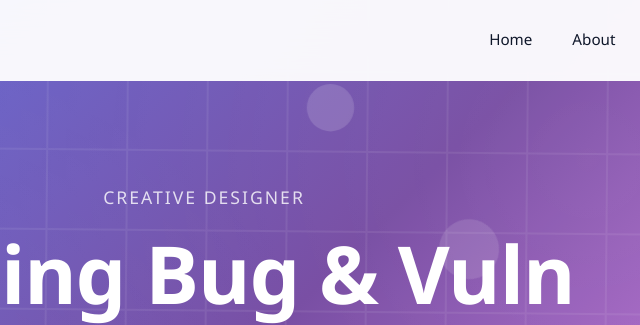
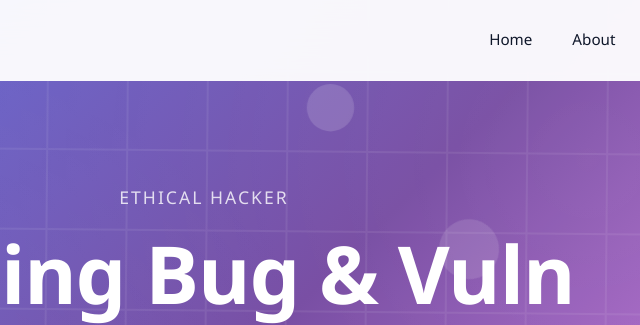
Before and after one commit to mamunrana-arm/seartechit, a plain HTML site: page index.html in a window 1280 px wide. Shown: the top 325 px of the page, 436-1076 px from the left. Drawn offline with Linux system fonts and the light colour scheme.

Commit message:
index.html

```diff
--- a/index.html
+++ b/index.html
@@ -54,7 +54,7 @@ https://templatemo.com/tm-593-personal-shape
             <div class="shape shape-6"></div>
         </div>
         <div class="hero-content">
-            <div class="hero-subtitle">Creative Designer</div>
+            <div class="hero-subtitle">Ethical Hacker</div>
             <h1>Finding Bug & Vuln Make You Save</h1>
             <p class="subtitle">We find your bugs, vuln, error to make your company secure. Be Happy with us.</p>
             <a href="#portfolio" class="cta-button">Explore My Work</a>
```
